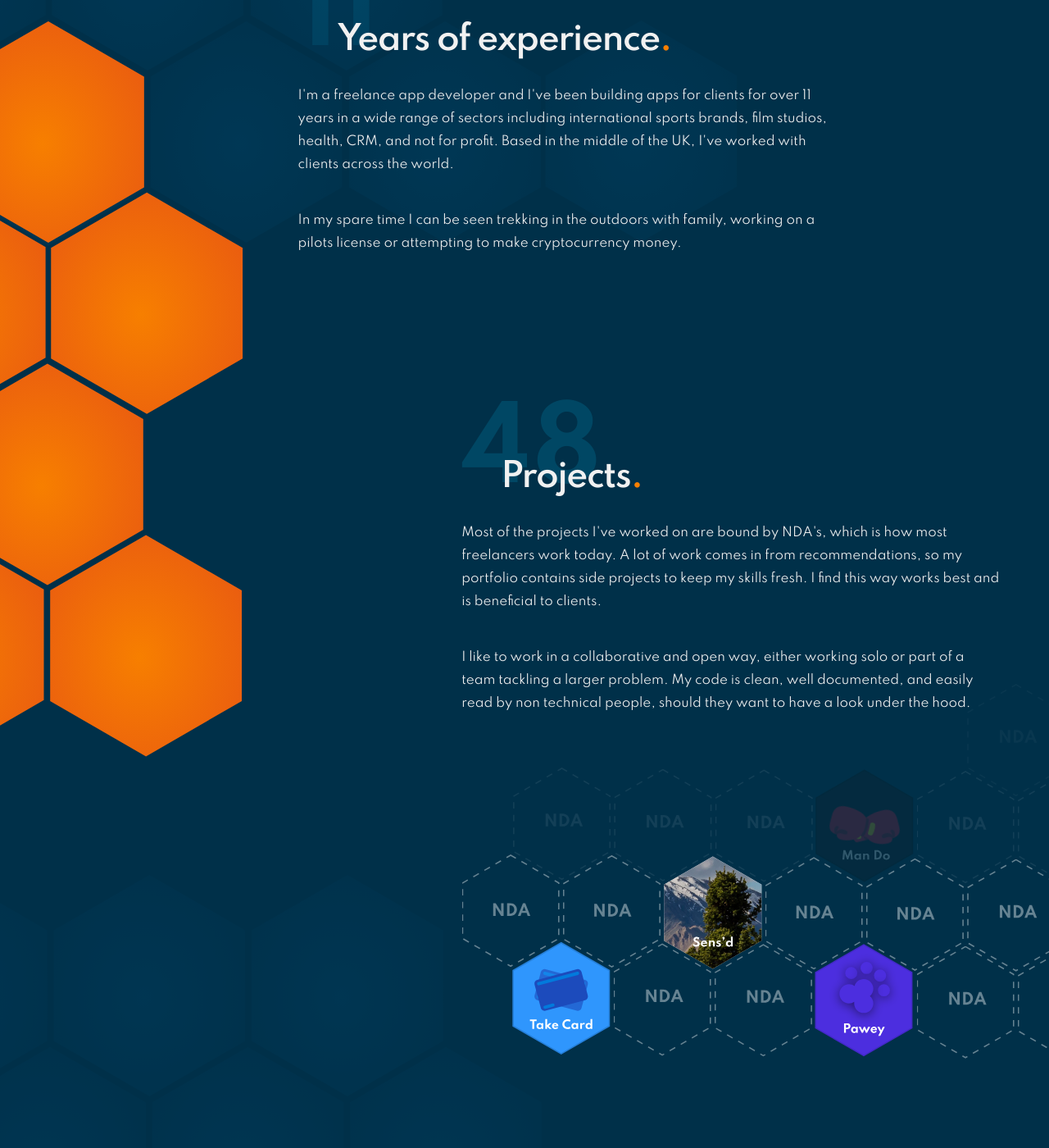
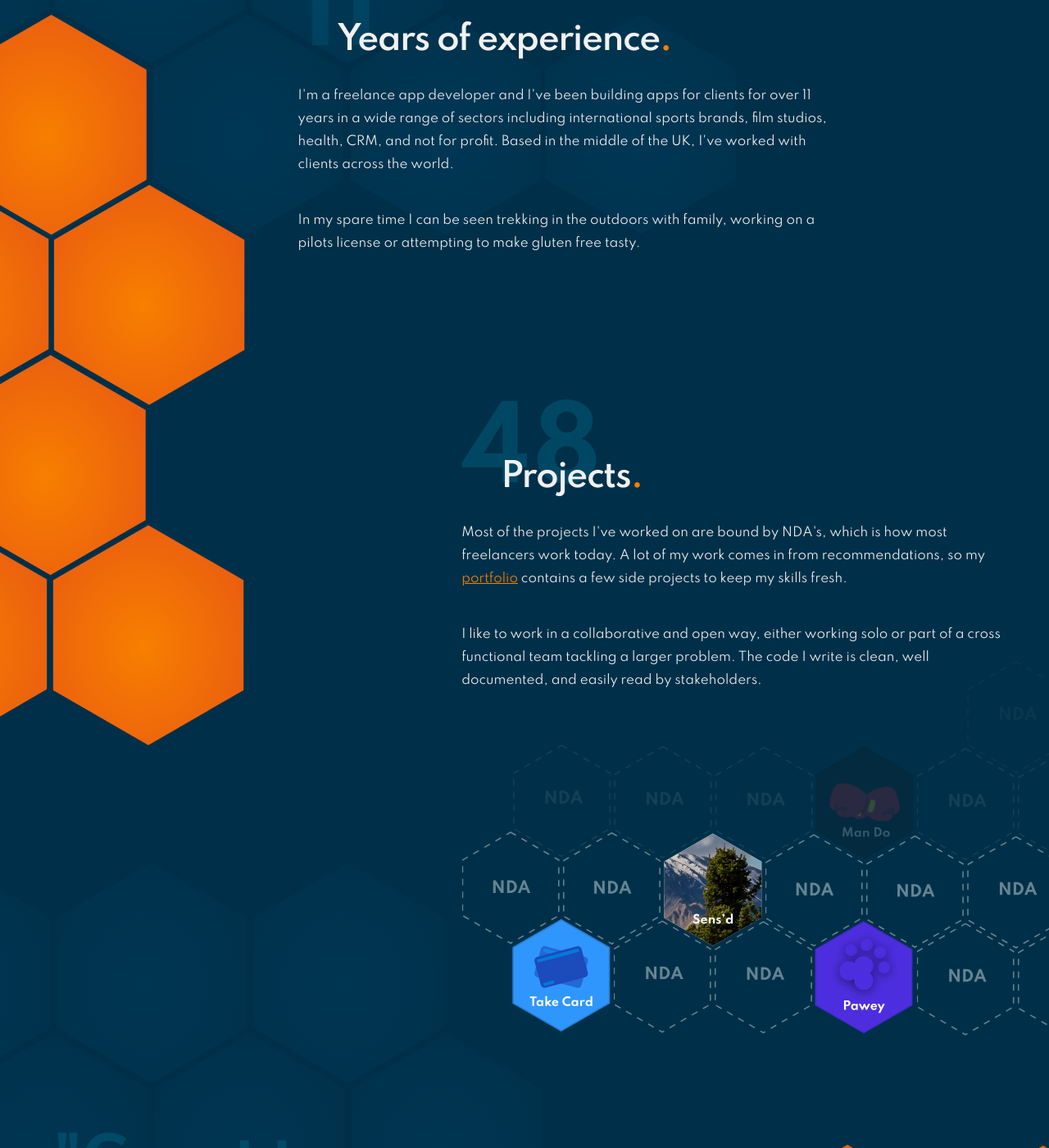
Before and after one commit to jay-cohen/jay-cohen, a Jekyll site: the page built from index.md, in a window 1280 px wide and 1400 px high, scrolled down 1227 px. Shown: the whole window at 82% size. Built offline with Jekyll 4.4.1, drawn with Linux system fonts in a browser that asks for light colours; some of the changed text lies outside the part shown.

Commit message:
Text content changes

```diff
--- a/_config.yml
+++ b/_config.yml
@@ -1,8 +1,8 @@
 # Welcome to Jekyll!
 
-title: App Developer and Hybrid to Native Specialist
+title: App Developer and Hybrid to Native Mobile Consultant
 email: talk@jcohen.uk
-description: Freelance iOS App Developer. I specialise in converting hybrid apps to native apps and fixing poorly coded ones which stops 1 star customer reviews. 11 years development experience with global brands, not for profit and health. Contact for a free consultation.
+description: Mobile App Developer and hybrid to native consultant. 11 years development experience with brands, not for profit and health. Contact for a free consultation.
 url: https://appdeveloperjay.com
 lang: en
 github_username: jay-cohen
--- a/index.md
+++ b/index.md
@@ -26,16 +26,16 @@ title: Jay Cohen
                 <span class="faded">11</span>
                 <h2>Years of experience<span class="color-three">.</span></h2>
                 <p>I'm a freelance app developer and I've been building apps for clients for over 11 years in a wide range of sectors including international sports brands, film studios, health, CRM, and not for profit. Based in the middle of the UK, I've worked with clients across the world.</p>
-                <p>In my spare time I can be seen trekking in the outdoors with family, working on a pilots license or attempting to make cryptocurrency money.</p>
+                <p>In my spare time I can be seen trekking in the outdoors with family, working on a pilots license or attempting to make gluten free tasty.</p>
             </article>
         </div>
         <div class="offset-by-five column">
             <article id="work">
                 <span class="faded">48</span>
                 <h2>Projects<span class="color-three">.</span></h2>
-                <p>Most of the projects I've worked on are bound by NDA's, which is how most freelancers work today. A lot of work comes in from recommendations, so my portfolio contains side projects to keep my skills fresh. I find this way works best and is beneficial to clients.</p>
-                <p>I like to work in a collaborative and open way, either working solo or part of a team tackling a larger problem. My code is clean, well documented, and easily read by non technical people, should they want to have a look under the hood.</p>
-                <a href="/projects"><img src="{{site.url}}{{ 'assets/img/Projects.svg' | relative_url }}" alt="Projects Banner"></a>
+                <p>Most of the projects I've worked on are bound by NDA's, which is how most freelancers work today. A lot of my work comes in from recommendations, so my <a href="{{site.url}}/projects">portfolio</a> contains a few side projects to keep my skills fresh.</p>
+                <p>I like to work in a collaborative and open way, either working solo or part of a cross functional team tackling a larger problem. The code I write is clean, well documented, and easily read by stakeholders.</p>
+                <a href="{{site.url}}/projects"><img src="{{site.url}}{{ 'assets/img/Projects.svg' | relative_url }}" alt="Projects Banner"></a>
             </article>
         </div>
     </div>
```
Also changed, not shown: other parts of index.md (+1 -1 lines), 8 other files.
